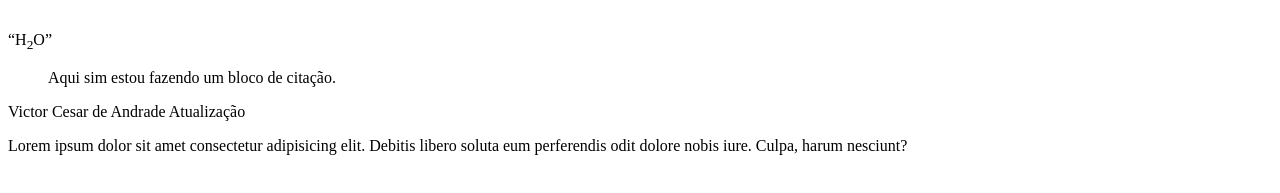
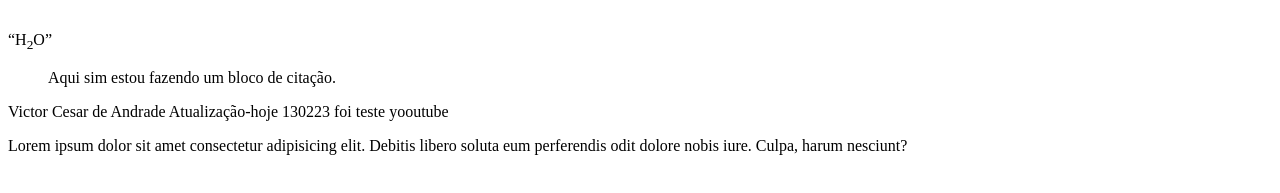
Before and after one commit to Vctorand/CursoTesteJS, a plain HTML site: page index.html in a window 1280 px wide. Shown: the part 205-398 px from the top of the page. Drawn offline with Linux system fonts and the light colour scheme.

Commit message:
Update index.html

```diff
--- a/index.html
+++ b/index.html
@@ -30,7 +30,7 @@
 
   <blockquote>Aqui sim estou fazendo um bloco de citação.</blockquote>
 
-  <div class="red">Victor Cesar de Andrade Atualização</div>
+  <div class="red">Victor Cesar de Andrade Atualização-hoje 130223 foi teste yooutube</div>
   <p>
     Lorem ipsum dolor sit amet consectetur adipisicing elit. Debitis libero
     soluta eum perferendis odit dolore nobis iure. Culpa, harum nesciunt?
```
